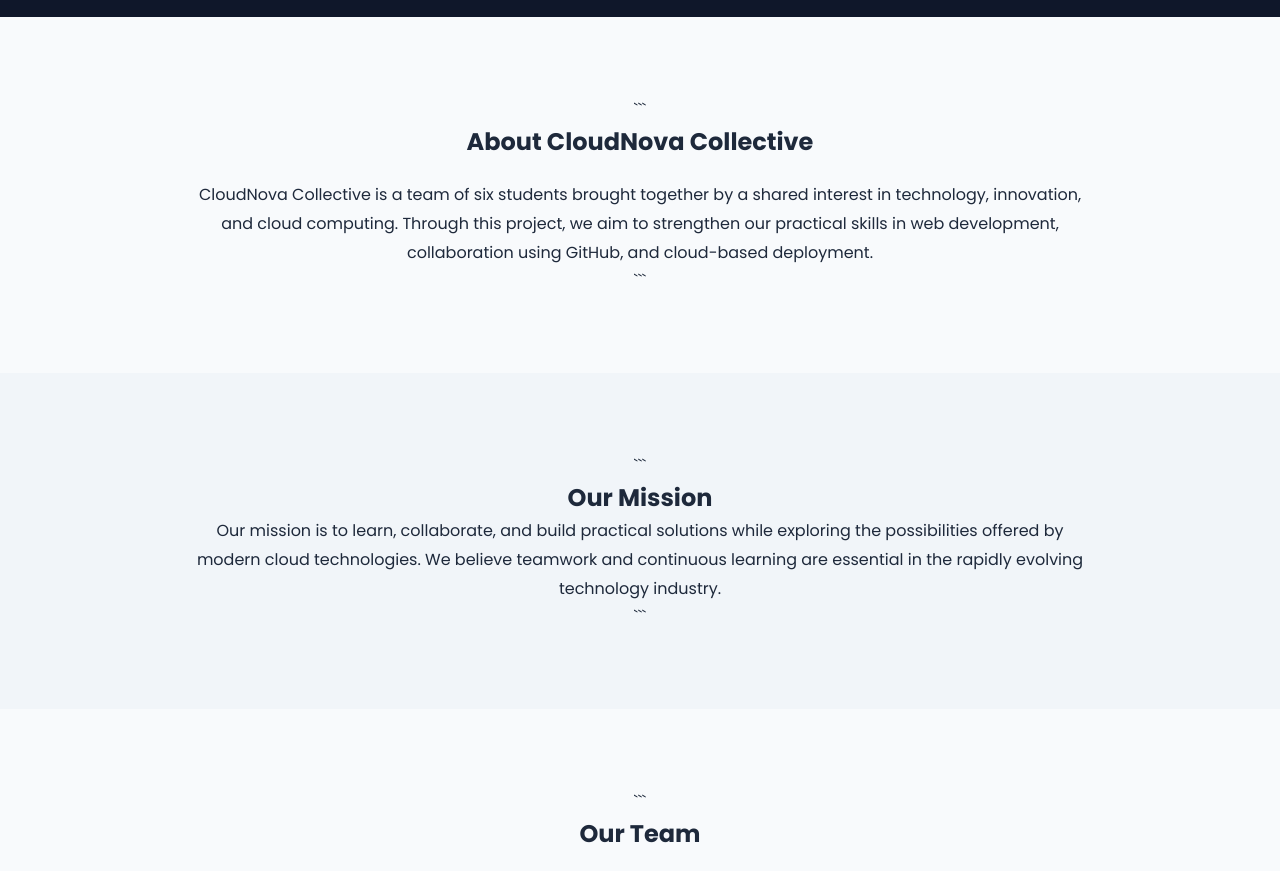
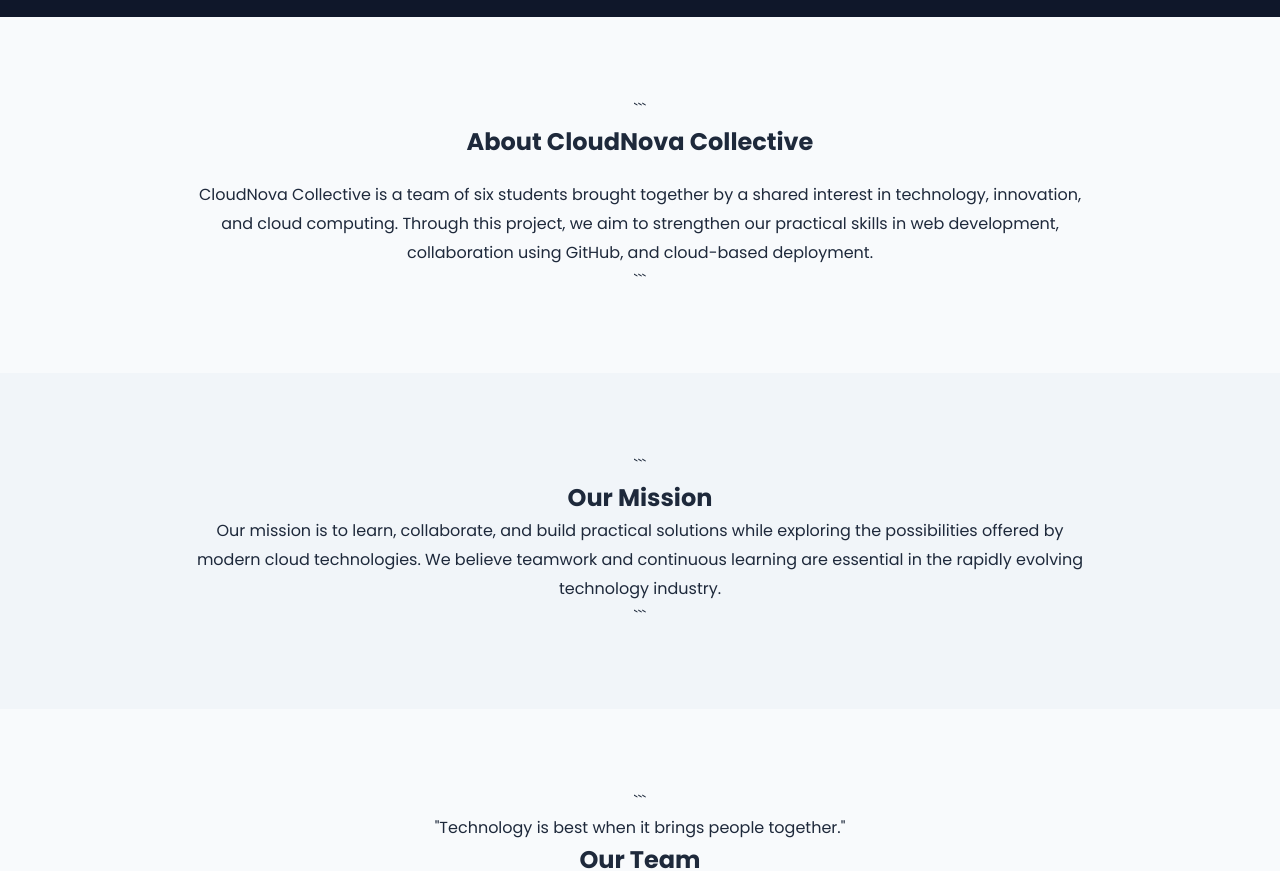
Before and after one commit to Lilrhonz/cloud-lab-group-project, a plain HTML site: page about.html in a window 1280 px wide. Shown: the part 84-955 px from the top of the page. Drawn offline with Linux system fonts and the light colour scheme.

Commit message:
Fix HTML structure and add quote section

````diff
--- a/about.html
+++ b/about.html
@@ -62,6 +62,16 @@
 <section class="team">
 
 ```
+
+
+    <section class="quote">
+
+    <blockquote>
+        "Technology is best when it brings people together."
+    </blockquote>
+
+</section>
+
 
 
 <section class="team-preview">
````
